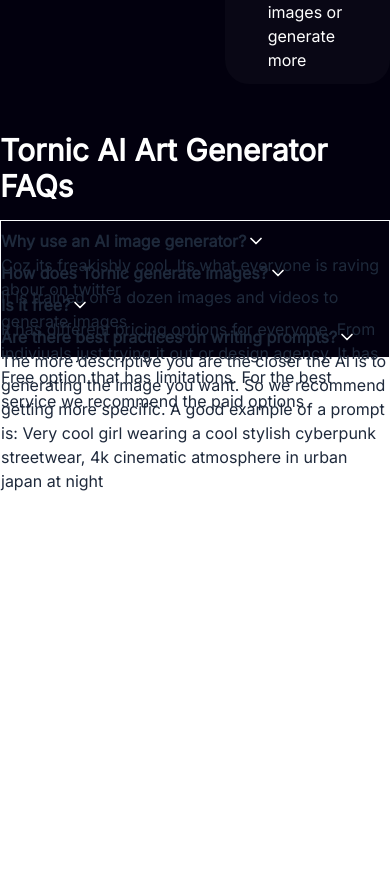
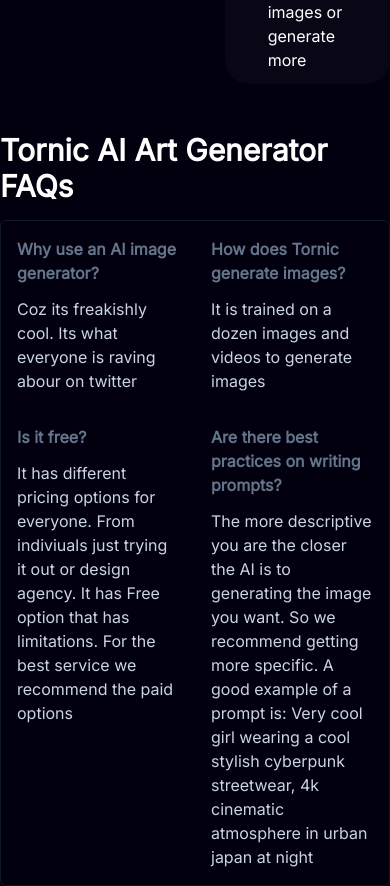
Before and after one commit to francisamidu/landing-page, a React (Vite) app: page / in a window 390 px wide. Shown: the part 3844-4730 px from the top of the page. Before the commit the page ends 4337 px from the top, so only its background shows below. Built offline with nearby package versions, Linux system fonts and the light colour scheme.

Commit message:
UI tweaks

```diff
--- a/src/components/FAQ.tsx
+++ b/src/components/FAQ.tsx
@@ -6,36 +6,23 @@
 const FAQ = () => {
   const [showAnswer, setShownAnswer] = useState<TFaq | null>(null);
   const handleClick = (faq: TFaq) => {
+    if (showAnswer?.a) {
+      setShownAnswer(null);
+      return;
+    }
     setShownAnswer(faq);
   };
   return (
     <section>
-      <div className="max-w-screen-lg md:mx-auto">
+      <div className="flex min-h-[50vh] max-w-screen-lg flex-col items-center md:mx-auto">
         <h1 className="my-4 text-3xl font-bold capitalize">
           {shared.name} AI art generator FAQs
         </h1>
-        <div className="border-[1px] border-gray-50">
+        <div className="grid grid-cols-2 rounded-md border-[1px] border-slate-900">
           {shared.faqs.map((faq) => (
-            <div
-              className="my-2"
-              key={JSON.stringify(faq)}
-              onClick={() => handleClick(faq)}
-            >
-              <div className="flex flex-row items-center">
-                <p className="font-bold text-slate-800">{faq.q}</p>
-                {showAnswer?.a ? (
-                  <ChevronUp className="text-slate-800" size={20} />
-                ) : (
-                  <ChevronDown className="text-slate-800" size={20} />
-                )}
-              </div>
-              <div
-                className={`h-0 ${
-                  showAnswer?.a === faq.a ? 'h-full' : ''
-                } transition-all duration-200`}
-              >
-                <p className="text-slate-800">{faq.a}</p>
-              </div>
+            <div className="my-2 py-2 px-4" key={JSON.stringify(faq)}>
+              <p className="font-bold text-slate-500">{faq.q}</p>
+              <p className="mt-3 text-slate-300">{faq.a}</p>
             </div>
           ))}
         </div>
```
